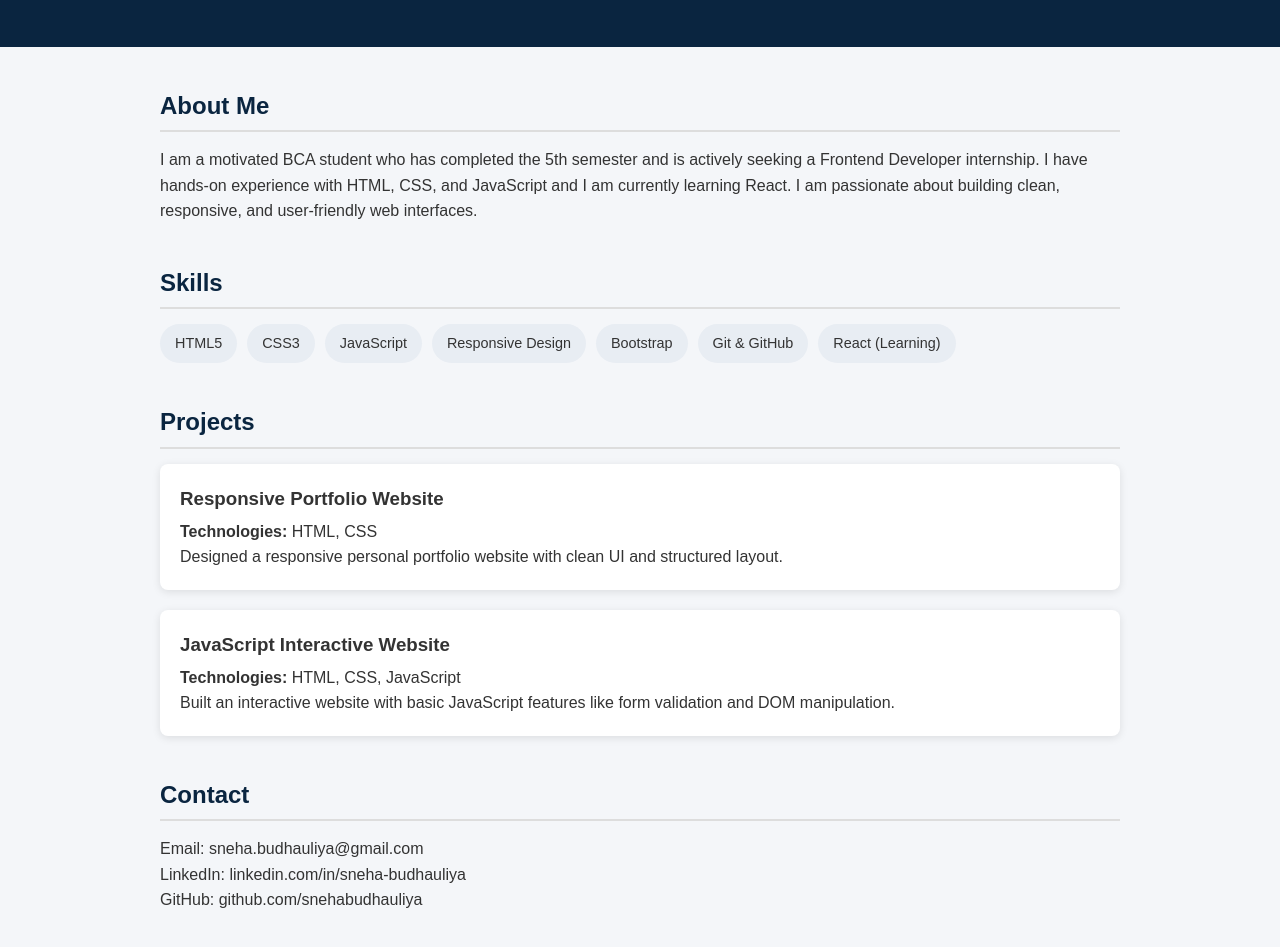
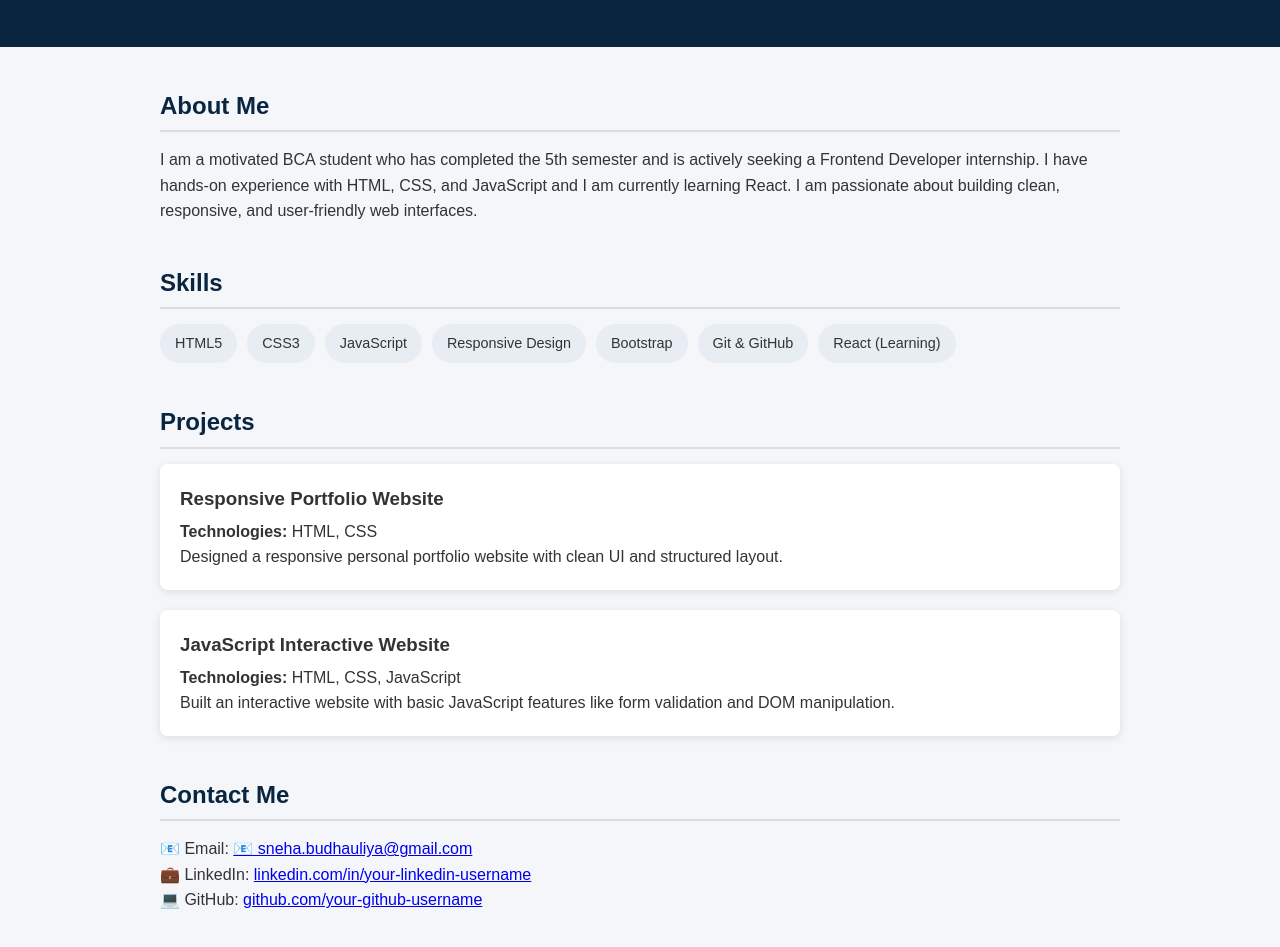
Before and after one commit to snehabudhauliya/portfolio, a plain HTML site: page index.html in a window 1280 px wide. Shown: the part 153-1100 px from the top of the page. Drawn offline with Linux system fonts and the light colour scheme.

Commit message:
Update index.html

```diff
--- a/index.html
+++ b/index.html
@@ -57,12 +57,30 @@
   </section>
 
   <!-- Contact -->
-  <section>
-    <h2>Contact</h2>
-    <p>Email: sneha.budhauliya@gmail.com</p>
-    <p>LinkedIn: linkedin.com/in/sneha-budhauliya</p>
-    <p>GitHub: github.com/snehabudhauliya</p>
-  </section>
+ <section id="contact">
+  <h2>Contact Me</h2>
+
+  <p>
+    📧 Email:
+    <a href="mailto:sneha.budhauliya@gmail.com">
+  📧 sneha.budhauliya@gmail.com
+</a>
+  </p>
+
+  <p>
+    💼 LinkedIn:
+    <a href="https://www.linkedin.com/in/sneha-budhauliya-3310353a5" target="_blank">
+      linkedin.com/in/your-linkedin-username
+    </a>
+  </p>
+
+  <p>
+    💻 GitHub:
+    <a href="https://github.com/snehabudhauliya/lead-management-dashboard" target="_blank">
+      github.com/your-github-username
+    </a>
+  </p>
+</section>
 
 
 </body>
```
